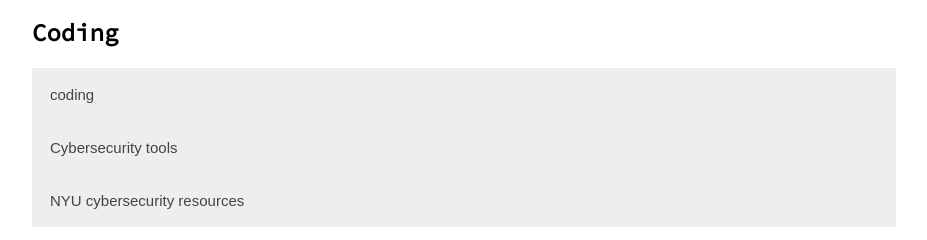
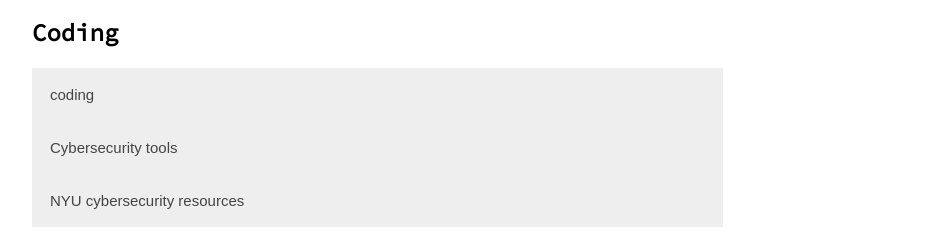
Before and after one commit to NYUSH-CSC/nyush-csc.github.io, a plain HTML site: page resources-tutorials.html in a window 1280 px wide. Shown: the part 684-924 px from the top of the page, without its empty margins (68-995 px from the left). Drawn offline with Linux system fonts and the light colour scheme.

Commit message:
fixed the box misalignments

```diff
--- a/resource-tut-style.css
+++ b/resource-tut-style.css
@@ -1,3 +1,6 @@
+* {
+    box-sizing: border-box; /*makes sizing exactly what you set its width to be*/
+}
 body {
     background-color: white;
     height: 2000px;
@@ -35,21 +38,19 @@ h2 {
     max-height: 0;
     overflow: hidden; /*overflow is hidden so you cant see it when the max height is 0*/
     transition: max-height 0.2s ease-out; /* max height is animated*/
-    width: 70.4%;
-
+    width: inherit; /* Inherit the width of the parent */
 }
 
 .dropdown {
+    padding: 18px 18px;
     background-color: #eee;
     color: #444;
     cursor: pointer;
-    padding: 18px;
-    width: 80%;
     border: none;
     text-align: left;
     outline: none;
     font-size: 15px;
-    margin: 0 auto;
+    width: inherit; /* Dropdown width matches the parent container */
   }
 
 .active, .dropdown:hover { /*makes it so that the colour of the bar chnages when hovered*/
@@ -69,3 +70,8 @@ body {
     font-weight: normal;
     font-style: normal;
 }
+
+.collapse-area {
+    width: 80%;
+
+}
--- a/resources-tutorials.html
+++ b/resources-tutorials.html
@@ -14,6 +14,7 @@
 
     <h2>Coding </h2>
 
+    <div class="collapse-area">
         <button type="button" class="dropdown">coding</button>
             <div class="content">
                 <a href="https://www.w3schools.com/html/html_basic.asp">Geeks for geeks cybersecurity tutorials</a>
@@ -24,16 +25,17 @@
                 <p>Lorem ipsum...</p>
             </div>
 
+
         <button type="button" class="dropdown">NYU cybersecurity resources</button>
             <div class="content">
                 <p>Lorem ipsum...</p>
             </div>
-
+    </div>
 
 
 <!-- the menu for cybersecuoty tools learning-->
     <h2>Cybersecurity </h2>
-
+    <div class="collapse-area">
         <button type="button" class="dropdown">Injecting</button>
             <div class="content">
                 <a href="https://www.w3schools.com/html/html_basic.asp">Geeks for geeks cybersecurity tutorials</a>
@@ -48,7 +50,7 @@
             <div class="content">
                 <p>Lorem ipsum...</p>
             </div>
-
+    </div>
 </div>
 
 <!--this area is for importing js files-->
```
Lines whose indentation alone changed are shown as unchanged.
